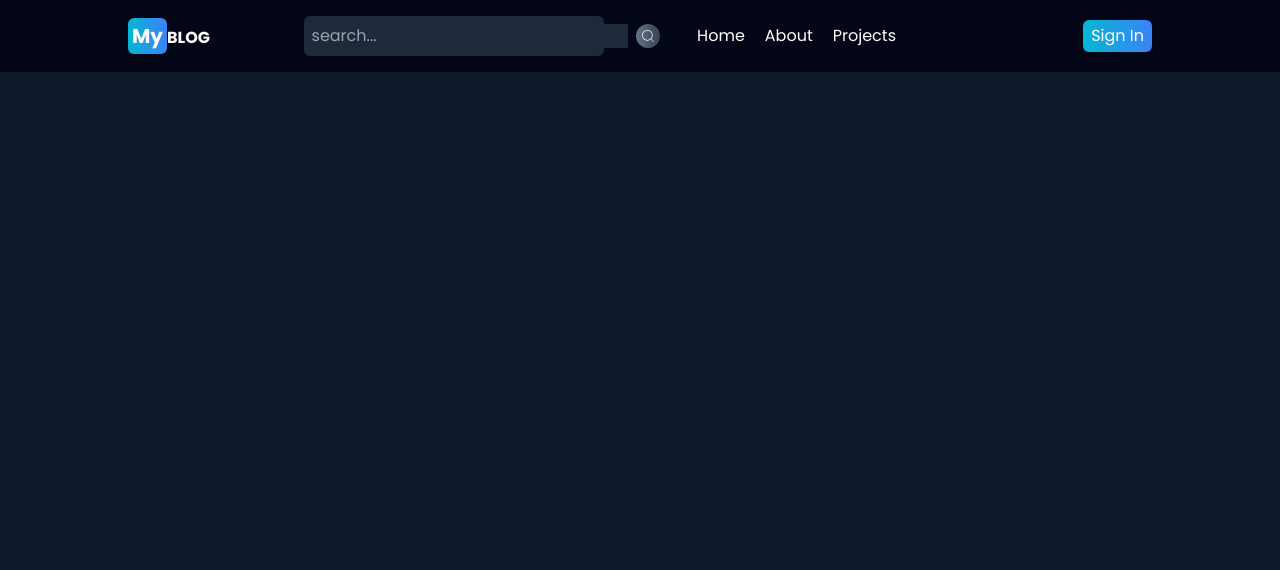
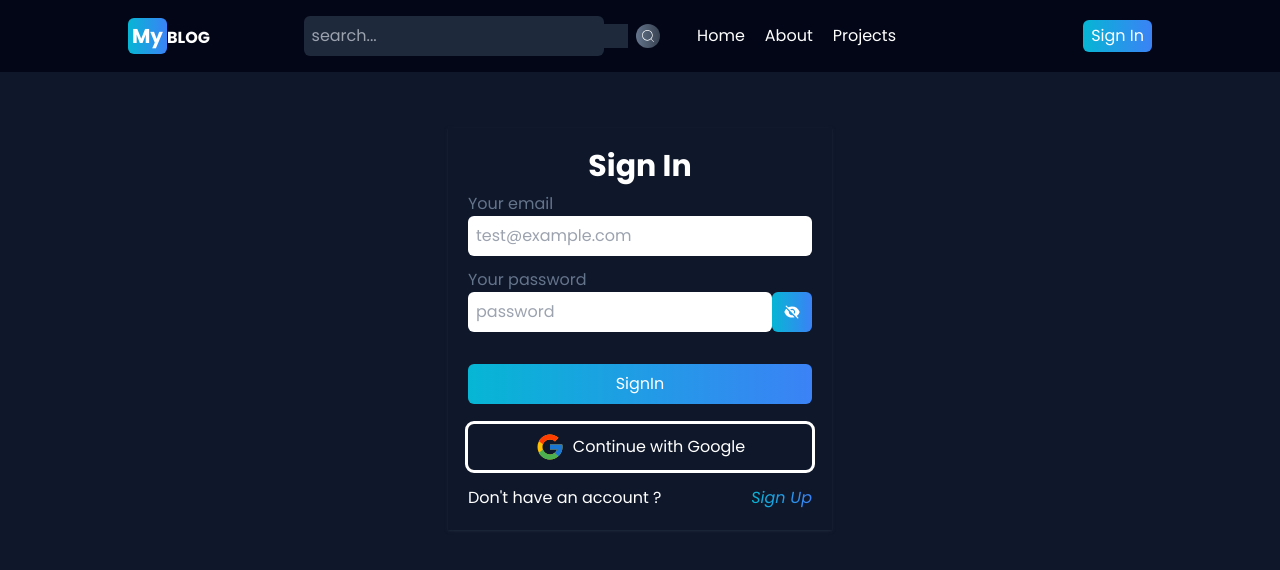
Before and after one commit to ibracciano/blog, a React (Vite) app in the folder frontend/: page /sign-in in a window 1280 px wide. Shown: the top 570 px of the page. Built offline with nearby package versions, Linux system fonts and the light colour scheme.

Commit message:
creation de la page sign in

```diff
--- a/frontend/src/pages/SignIn.jsx
+++ b/frontend/src/pages/SignIn.jsx
@@ -1,9 +1,128 @@
 // import React from 'react'
+import { useState } from "react";
+import { IoEyeSharp } from "react-icons/io5";
+import { HiMiniEyeSlash } from "react-icons/hi2";
+import { FcGoogle } from "react-icons/fc";
+import { Link, useNavigate } from "react-router-dom";
+import axios from "axios";
+import { toast } from "react-toastify";
 
 const SignIn = () => {
+    const navigate = useNavigate();
+    const [hidden, setHidden] = useState(true);
+    const [infos, setInfos] = useState({
+        email: "",
+        password: "",
+    });
+
+    const handleChange = (event) => {
+        setInfos({ ...infos, [event.target.name]: event.target.value.trim() });
+    };
+
+    const handleSubmit = async (event) => {
+        event.preventDefault();
+        if (infos.email === "" || infos.password === "") {
+            toast.warning(" all fields are required");
+        }
+        try {
+            await axios.post("http://localhost:3000/api/auth/signin", infos);
+            toast.success("signin successful");
+            // Reset form fields
+            setInfos({ email: "", password: "" });
+            setTimeout(() => {
+                navigate("/sign-up");
+            }, 1000);
+        } catch (error) {
+            console.error("Error:", error.message);
+        }
+    };
+
+    const togglePasswordVisibility = () => {
+        setHidden(!hidden);
+    };
+
     return (
-        <div>SignIn</div>
-    )
-}
+        <main className="pt-32">
+            <div className="w-[90%] md:w-[30%] mx-auto">
+                <div className="p-5 shadow shadow-slate-800">
+                    <h1 className="text-3xl font-bold text-center mb-2">Sign In</h1>
+                    <form
+                        className="w-full flex flex-col gap-3"
+                        onSubmit={(e) => handleSubmit(e)}
+                    >
 
-export default SignIn
+
+                        {/* email */}
+                        <div>
+                            <label htmlFor="email" className="text-slate-500">
+                                Your email
+                            </label>{" "}
+                            <br />
+                            <input
+                                type="email"
+                                name="email"
+                                id="email"
+                                placeholder="test@example.com"
+                                value={infos.email}
+                                className="w-full p-2 outline-none focus:ring-2 focus:ring-blue-500 rounded-md text-black"
+                                onChange={(e) => handleChange(e)}
+                            />
+                        </div>
+
+                        {/* password */}
+                        <div>
+                            <label htmlFor="password" className="text-slate-500">
+                                Your password
+                            </label>{" "}
+                            <br />
+                            <div className="flex items-center justify-between">
+                                <input
+                                    type={hidden ? "password" : "text"}
+                                    name="password"
+                                    id="password"
+                                    placeholder="password"
+                                    value={infos.password}
+                                    className="w-[90%] p-2 outline-none focus:ring-2 focus:ring-blue-500 rounded-md text-black"
+                                    onChange={(e) => handleChange(e)}
+                                />
+                                <p
+                                    onClick={togglePasswordVisibility}
+                                    className="cursor-pointer bg-gradient-to-r from-cyan-500 to-blue-500 p-3 rounded-md"
+                                >
+                                    {hidden ? <HiMiniEyeSlash /> : <IoEyeSharp />}
+                                </p>
+                            </div>
+                        </div>
+
+                        {/* submit button */}
+                        <button
+                            type="submit"
+                            className="bg-gradient-to-r from-cyan-500 to-blue-500 w-full mt-5 py-2 rounded-md focus:ring-2 focus:ring-white"
+                        >
+                            SignIn
+                        </button>
+                    </form>
+
+                    {/* google button */}
+                    <button className="flex items-center justify-center gap-2 outline p-2 rounded-md mt-5 w-full hover:bg-gradient-to-r from-cyan-500 to-blue-500">
+                        <FcGoogle size={30} />
+                        <span>Continue with Google</span>
+                    </button>
+
+                    {/* already text */}
+                    <p className="mt-4 flex items-center justify-between">
+                        <span>Don't have an account ?</span>{" "}
+                        <Link
+                            to="/sign-up"
+                            className="italic bg-gradient-to-r from-cyan-500 to-blue-500 text-transparent bg-clip-text"
+                        >
+                            Sign Up
+                        </Link>
+                    </p>
+                </div>
+            </div>
+        </main>
+    );
+};
+
+export default SignIn;
```
